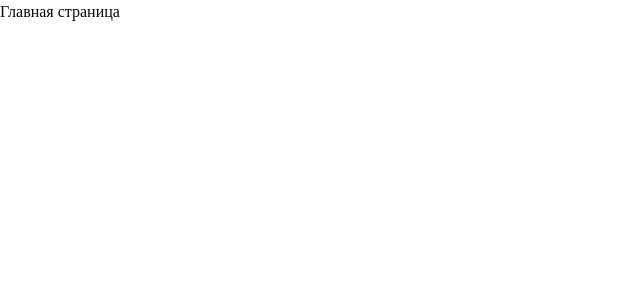
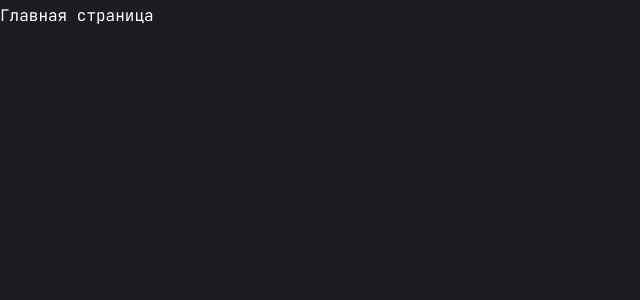
Before and after one commit to VremeniNet/personal-portfolio, a Next.js app: page / in a window 1280 px wide. Shown: the top 300 px of the page, without its empty margins (0-640 px from the left). Built offline with nearby package versions, Linux system fonts and the light colour scheme.

Commit message:
style: configure global theme and font

```diff
--- a/src/app/globals.css
+++ b/src/app/globals.css
@@ -1,15 +1,26 @@
-@import "tailwindcss";
-@import "tw-animate-css";
-@import "shadcn/tailwind.css";
+@import 'tailwindcss';
+@import 'tw-animate-css';
+@import 'shadcn/tailwind.css';
+
+@utility container {
+	margin-inline: auto;
+	padding-inline: 15px;
+}
+
+@theme {
+	--breakpoint-sm: 640px;
+	--breakpoint-md: 768px;
+	--breakpoint-lg: 960px;
+	--breakpoint-xl: 1200px;
+}
 
 @custom-variant dark (&:is(.dark *));
 
 @theme inline {
 	--color-background: var(--background);
 	--color-foreground: var(--foreground);
-  --font-sans: var(--font-sans);
-  --font-mono: var(--font-geist-mono);
-  --font-heading: var(--font-sans);
+	--font-heading: var(--font-jetbrainsMono);
+	--font-primary: var(--font-jetbrainsMono);
 	--color-sidebar-ring: var(--sidebar-ring);
 	--color-sidebar-border: var(--sidebar-border);
 	--color-sidebar-accent-foreground: var(--sidebar-accent-foreground);
@@ -27,6 +38,7 @@
 	--color-input: var(--input);
 	--color-border: var(--border);
 	--color-destructive: var(--destructive);
+	--color-accent-hover: var(--accent-hover);
 	--color-accent-foreground: var(--accent-foreground);
 	--color-accent: var(--accent);
 	--color-muted-foreground: var(--muted-foreground);
@@ -55,14 +67,15 @@
 	--card-foreground: oklch(0.145 0 0);
 	--popover: oklch(1 0 0);
 	--popover-foreground: oklch(0.145 0 0);
-  --primary: oklch(0.205 0 0);
-  --primary-foreground: oklch(0.985 0 0);
+	--primary: #1c1c22;
+	--primary-foreground: #ffffff;
+	--accent: #00ff99;
+	--accent-foreground: #1c1c22;
+	--accent-hover: #00e187;
 	--secondary: oklch(0.97 0 0);
 	--secondary-foreground: oklch(0.205 0 0);
 	--muted: oklch(0.97 0 0);
 	--muted-foreground: oklch(0.556 0 0);
-  --accent: oklch(0.97 0 0);
-  --accent-foreground: oklch(0.205 0 0);
 	--destructive: oklch(0.577 0.245 27.325);
 	--border: oklch(0.922 0 0);
 	--input: oklch(0.922 0 0);
@@ -83,48 +96,11 @@
 	--sidebar-ring: oklch(0.708 0 0);
 }
 
-.dark {
-  --background: oklch(0.145 0 0);
-  --foreground: oklch(0.985 0 0);
-  --card: oklch(0.205 0 0);
-  --card-foreground: oklch(0.985 0 0);
-  --popover: oklch(0.205 0 0);
-  --popover-foreground: oklch(0.985 0 0);
-  --primary: oklch(0.922 0 0);
-  --primary-foreground: oklch(0.205 0 0);
-  --secondary: oklch(0.269 0 0);
-  --secondary-foreground: oklch(0.985 0 0);
-  --muted: oklch(0.269 0 0);
-  --muted-foreground: oklch(0.708 0 0);
-  --accent: oklch(0.269 0 0);
-  --accent-foreground: oklch(0.985 0 0);
-  --destructive: oklch(0.704 0.191 22.216);
-  --border: oklch(1 0 0 / 10%);
-  --input: oklch(1 0 0 / 15%);
-  --ring: oklch(0.556 0 0);
-  --chart-1: oklch(0.87 0 0);
-  --chart-2: oklch(0.556 0 0);
-  --chart-3: oklch(0.439 0 0);
-  --chart-4: oklch(0.371 0 0);
-  --chart-5: oklch(0.269 0 0);
-  --sidebar: oklch(0.205 0 0);
-  --sidebar-foreground: oklch(0.985 0 0);
-  --sidebar-primary: oklch(0.488 0.243 264.376);
-  --sidebar-primary-foreground: oklch(0.985 0 0);
-  --sidebar-accent: oklch(0.269 0 0);
-  --sidebar-accent-foreground: oklch(0.985 0 0);
-  --sidebar-border: oklch(1 0 0 / 10%);
-  --sidebar-ring: oklch(0.556 0 0);
-}
-
 @layer base {
 	* {
 		@apply border-border outline-ring/50;
 	}
 	body {
-    @apply bg-background text-foreground;
-  }
-  html {
-    @apply font-sans;
+		@apply bg-primary text-white font-primary leading-loose;
 	}
 }
--- a/src/app/layout.jsx
+++ b/src/app/layout.jsx
@@ -1,28 +1,21 @@
-import { Geist, Geist_Mono } from "next/font/google";
-import "./globals.css";
+import { JetBrains_Mono } from 'next/font/google'
+import './globals.css'
 
-const geistSans = Geist({
-  variable: "--font-geist-sans",
-  subsets: ["latin"],
-});
-
-const geistMono = Geist_Mono({
-  variable: "--font-geist-mono",
-  subsets: ["latin"],
-});
+const jetbrainsMono = JetBrains_Mono({
+	subsets: ['latin', 'cyrillic'],
+	weight: ['100', '200', '300', '400', '500', '600', '700', '800'],
+	variable: '--font-jetbrainsMono',
+})
 
 export const metadata = {
-  title: "Create Next App",
-  description: "Generated by create next app",
-};
+	title: 'Create Next App',
+	description: 'Generated by create next app',
+}
 
 export default function RootLayout({ children }) {
-  return (
-    <html
-      lang="en"
-      className={`${geistSans.variable} ${geistMono.variable} h-full antialiased`}
-    >
-      <body className="min-h-full flex flex-col">{children}</body>
-    </html>
-  );
+	return (
+		<html lang='ru' className={`${jetbrainsMono.variable}  h-full antialiased`}>
+			<body className='min-h-full flex flex-col'>{children}</body>
+		</html>
+	)
 }
```
Also changed, not shown: 1 other file (tests, documents, lock files or other folders). Lines whose indentation alone changed are shown as unchanged.
